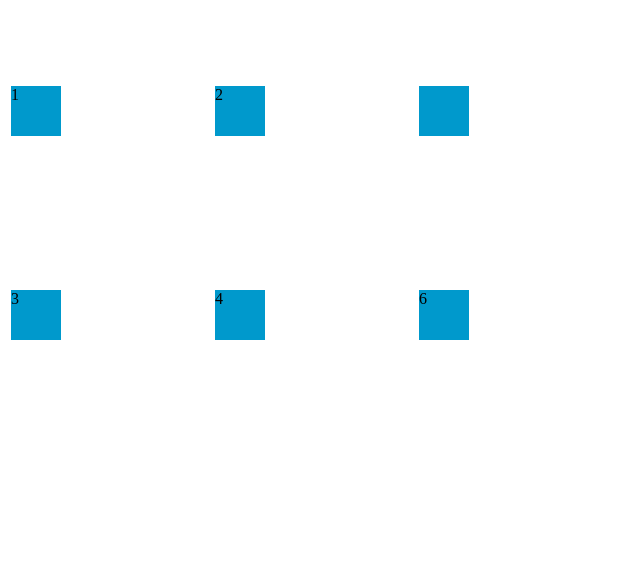
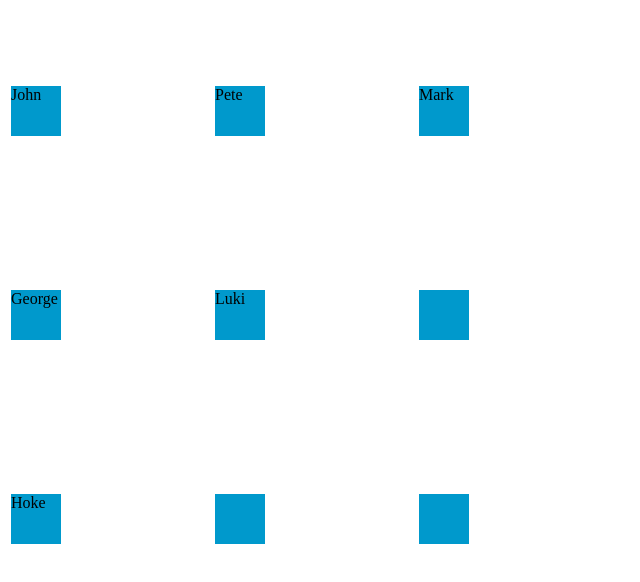
Before and after one commit to szewmic/FootballSquadPicker, a React app: page / in a window 1280 px wide. Shown: the top 582 px of the page, without its empty margins (0-640 px from the left). Built offline with nearby package versions, Linux system fonts and the light colour scheme.

Commit message:
Allow passing objects as grid data with displayExpr as attribute name to display. Option to pass custom rendering function for grid cell

```diff
--- a/src/App.tsx
+++ b/src/App.tsx
@@ -1,10 +1,43 @@
 import React from "react";
 import Grid from "./components/Grid/index";
+
+const squadTable = [
+  [
+    {
+      name: "John",
+      age: 10,
+    },
+    {
+      name: "Pete",
+      age: 100,
+    },
+    {
+      name: "Mark",
+      age: 4,
+    },
+  ],
+  [
+    {
+      name: "George",
+      age: 1,
+    },
+    {
+      name: "Luki",
+      age: 99,
+    },
+  ],
+  [
+    {
+      name: "Hoke",
+      age: 32,
+    },
+  ],
+];
 
 export function App(): JSX.Element | null {
   return (
     <div>
-      <Grid />
+      <Grid gridData={squadTable} displayExpr='name' swapCellsEnabled />
     </div>
   );
 }
--- a/src/components/Grid/hooks/useSwappableCells.ts
+++ b/src/components/Grid/hooks/useSwappableCells.ts
@@ -4,12 +4,12 @@ import { RowCol } from "../../../models/RowCol";
 const SWAP_CELL_SRC_KEY = "swapCellKey";
 
 interface SwappedData {
-  oldData: Array<Array<string | number | Date>>;
-  newData: Array<Array<string | number | Date>>;
+  oldData: Array<Array<object>>;
+  newData: Array<Array<object>>;
 }
 
 interface SwappableCellsConfig {
-  readonly data: Array<Array<string | number | Date>>;
+  readonly data: Array<Array<object>>;
   readonly onSwap?: (data: SwappedData) => void;
 }
 
@@ -28,7 +28,7 @@ export const useSwappableCells = (config: SwappableCellsConfig) => {
       const srcCellRowCol = new RowCol(srcCellId);
       const destCellRowCol = new RowCol(id);
 
-      const newData: Array<Array<string | number | Date>> = [...data];
+      const newData: Array<Array<object>> = [...data];
       const src = data[srcCellRowCol.Row][srcCellRowCol.Col];
       const dest = data[destCellRowCol.Row][destCellRowCol.Col];
 
@@ -41,20 +41,12 @@ export const useSwappableCells = (config: SwappableCellsConfig) => {
   };
 
   const getSwappableCellAttributes = (id: string) => ({
-        draggable: true,
-        onDragStart: (e: any) => (
-            onDragStart(e, id)
-        ),
-        onDragEnd: (e: any) => (
-            onDragEnd(e, id)
-        ),
-        onDragOver: (e: any) => (
-            onDragEnd(e, id)
-        ),
-        onDrop: (e: any) => (
-            onDragEnd(e, id)
-        )
-      });
+    draggable: true,
+    onDragStart: (e: any) => onDragStart(e, id),
+    onDragEnd: (e: any) => onDragEnd(e, id),
+    onDragOver: (e: any) => onDragEnd(e, id),
+    onDrop: (e: any) => onDragEnd(e, id),
+  });
 
   return {
     getSwappableCellAttributes,
--- a/src/components/Grid/index.tsx
+++ b/src/components/Grid/index.tsx
@@ -1,21 +1,27 @@
 /* eslint-disable no-unused-vars */
 import React, { useEffect, useRef, useState } from "react";
 import { useSwappableCells } from "./hooks/useSwappableCells";
-import { findHighestCol, getUniqueKeyFromArrayIndex } from "./utils";
+import {
+  displayCellValue,
+  findHighestCol,
+  getUniqueKeyFromArrayIndex,
+} from "./utils";
 import "./style.css";
 
 interface GridProps {
-  readonly gridData?: Array<Array<string | number | Date>>;
+  readonly gridData?: Array<Array<object>>;
   readonly swapCellsEnabled?: boolean;
+  readonly displayExpr?: string;
+  readonly cellRender?: (cellData: object) => JSX.Element;
 }
 
 const Grid = (props: GridProps) => {
-  const { gridData, swapCellsEnabled } = props;
+  const { displayExpr, gridData, swapCellsEnabled, cellRender } = props;
 
   //* State */
   const [rowValue] = useState(gridData ? gridData.length : 0);
   const [columnsValue] = useState(gridData ? findHighestCol(gridData) : 0);
-  const [tableArrayData, setTableArrayData] = useState<any[][]>(
+  const [tableArrayData, setTableArrayData] = useState<object[][]>(
     gridData || [[]]
   );
 
@@ -41,7 +47,9 @@ const Grid = (props: GridProps) => {
             {...(swapCellsEnabled && getSwappableCellAttributes(key))}
           >
             <div id={getUniqueKeyFromArrayIndex(i, j)}>
-              {tableArrayData[i][j]}
+              {cellRender
+                ? cellRender(tableArrayData[i][j])
+                : displayCellValue(tableArrayData[i][j], displayExpr)}
             </div>
           </td>
         );
--- a/src/components/Grid/utils/index.ts
+++ b/src/components/Grid/utils/index.ts
@@ -5,7 +5,20 @@ const getUniqueKeyFromArrayIndex = (rowNum: number, columnNum: number) =>
 const findHighestCol = (table: any[][]) =>
   table.map((cols) => cols.length).sort()[table.length - 1];
 
-export {
-    getUniqueKeyFromArrayIndex,
-    findHighestCol
-}
+const displayCellValue = (data?: any, expr?: string) => {
+  if (!data) {
+    return "";
+  }
+
+  if (expr && data[expr]) {
+    return data[expr];
+  }
+
+  if (typeof data !== "string" || typeof data !== "number") {
+    throw Error("Invalid cell value");
+  }
+
+  return data;
+};
+
+export { displayCellValue, getUniqueKeyFromArrayIndex, findHighestCol };
```
